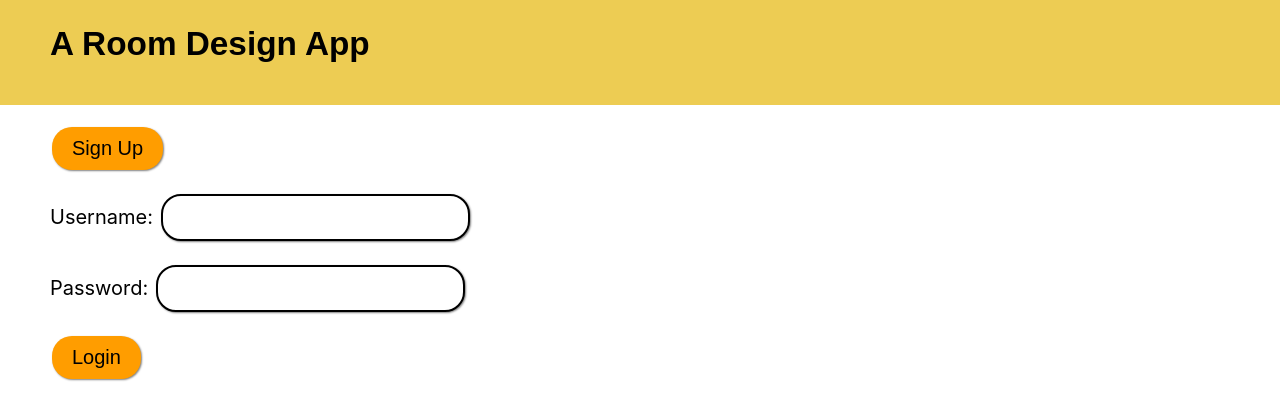
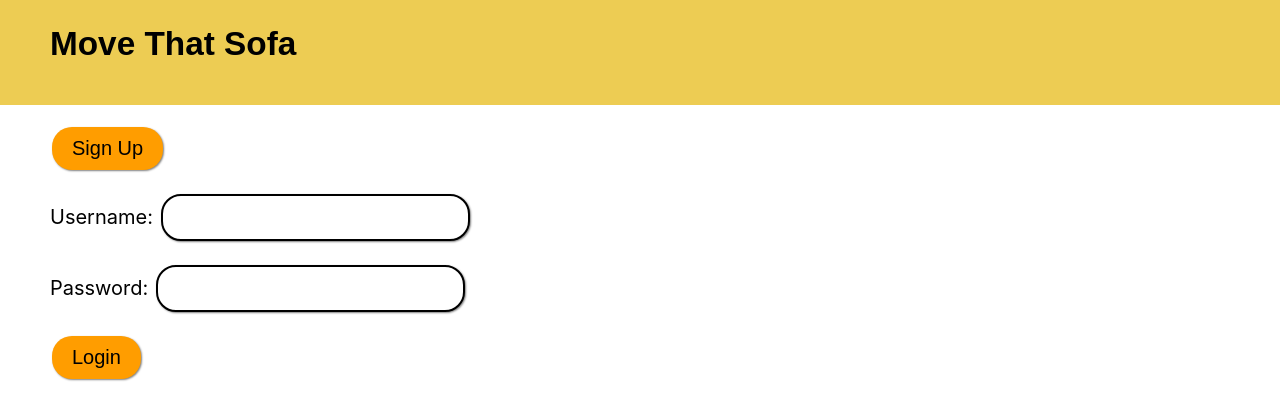
Before and after one commit to ryanden2018/mod5frontend, a React (Create React App) app: page / in a window 1280 px wide. Shown: the top 420 px of the page. Built offline with nearby package versions, Linux system fonts and the light colour scheme; no server answers.

Commit message:
heroku and local config

```diff
--- a/public/index.html
+++ b/public/index.html
@@ -19,7 +19,7 @@
       work correctly both with client-side routing and a non-root public URL.
       Learn how to configure a non-root public URL by running `npm run build`.
     -->
-    <title>A Room Design App</title>
+    <title>Move That Sofa</title>
   </head>
   <body>
     <div id="root"></div>
--- a/src/components/apiurl.js
+++ b/src/components/apiurl.js
@@ -1,3 +1,3 @@
-const apiurl = "https://ryanmod5backend.herokuapp.com";
+const apiurl = ( (process.env.NODE_HOME && process.env.NODE_HOME.include("heroku")) ? "https://ryanmod5backend.herokuapp.com" : "http://localhost:8000" );
 
 export default apiurl;
--- a/src/components/main.js
+++ b/src/components/main.js
@@ -9,7 +9,7 @@ import DirectionsWalk from '@material-ui/icons/DirectionsWalk';
 import apiurl from './apiurl';
 
 const io = require("socket.io-client");
-const wsloc = "wss://ryanmod5backend.herokuapp.com";
+const wsloc = ( (process.env.NODE_HOME && process.env.NODE_HOME.include("heroku")) ? "wss://ryanmod5backend.herokuapp.com" : "ws://localhost:8000" );
 
 class Main extends React.Component {
 
--- a/src/components/navbar.js
+++ b/src/components/navbar.js
@@ -6,7 +6,7 @@ export default class NavBar extends React.Component {
     return (
       <div style={{zIndex:2,top:"0px",paddingLeft:"50px",paddingTop:"25px",margin:"0px",width:"100%",height:"80px",backgroundColor:"#edcc53",fontFamily:"sans-serif",fontSize:"25pt",fontWeight:"bold"}}>
 
-        A Room Design App
+        Move That Sofa
       </div>
     );
   }
--- a/src/components/newmodal.js
+++ b/src/components/newmodal.js
@@ -7,7 +7,7 @@ export default class NewModal extends Modal {
   render() {
     return (
       <div style={this.style}>
-        <p>Enter room name (alphanumeric only, no spaces), and size from 1 to 10:</p>
+        <p>Enter room name <span style={{color:"red"}}><b>(alphanumeric only, no spaces)</b></span>, and size from 1 to 10:</p>
         <p><input type="text" id="roomName" placeholder="Room name" />
         <input type="text" id="roomSize" placeholder="Room size" /></p>
         <p><FormButton value="Cancel" handleSubmit={this.props.cancelCallback} />
```
